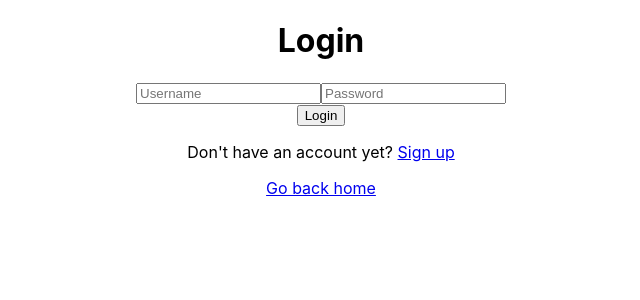
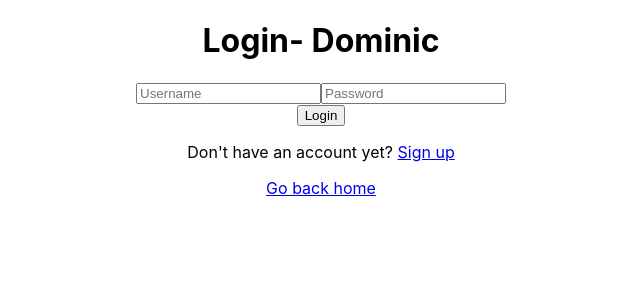
Before and after one commit to domswaby/dummy-json-shop, a React (Create React App) app: page /login in a window 1280 px wide. Shown: the top 300 px of the page, without its empty margins (319-959 px from the left). Built offline with nearby package versions, Linux system fonts and the light colour scheme.

Commit message:
wrap app in context provider and test manually

```diff
--- a/src/App.js
+++ b/src/App.js
@@ -1,4 +1,5 @@
 import "./App.css";
+import { useState } from "react";
 import {
   createBrowserRouter,
   createRoutesFromElements,
@@ -13,8 +14,11 @@ import Home from "./components/Home/Home";
 import Dashboard from "./components/Dashboard/Dashboard";
 import Login from "./components/Login/Login";
 import SignUp from "./components/SignUp/SignUp";
+import { AppContext } from "./Contexts/AppContext";
 
 function App() {
+  const [loggedInUsername, setLoggedInUsername] = useState("Dominic");
+
   const router = createBrowserRouter(
     createRoutesFromElements(
       <Route path="/" element={<Root />}>
@@ -29,9 +33,11 @@ function App() {
 
   return (
     <div className="App">
-      <div className="App-container">
-        <RouterProvider router={router} />
-      </div>
+      <AppContext.Provider value={{ loggedInUsername }}>
+        <div className="App-container">
+          <RouterProvider router={router} />
+        </div>
+      </AppContext.Provider>
     </div>
   );
 }
--- /dev/null
+++ b/src/Contexts/AppContext.js
@@ -0,0 +1,3 @@
+import { createContext } from "react";
+
+export const AppContext = createContext({});
--- a/src/components/Login/Login.js
+++ b/src/components/Login/Login.js
@@ -1,9 +1,12 @@
-import React, { useState } from "react";
+import React, { useState, useContext } from "react";
+import { AppContext } from "../../Contexts/AppContext.js";
 import { useNavigate } from "react-router-dom";
 import { login } from "../Auth/AuthService.js";
 import { Link } from "react-router-dom";
 
 const Login = () => {
+  const { loggedInUsername } = useContext(AppContext);
+
   const [username, setUsername] = useState("");
   const [password, setPassword] = useState("");
   const [error, setError] = useState(""); // State to hold the error message
@@ -34,7 +37,7 @@ const Login = () => {
 
   return (
     <div>
-      <h1 className="signup-header">Login</h1>
+      <h1 className="signup-header">Login- {loggedInUsername}</h1>
       <input
         type="text"
         placeholder="Username"
```
